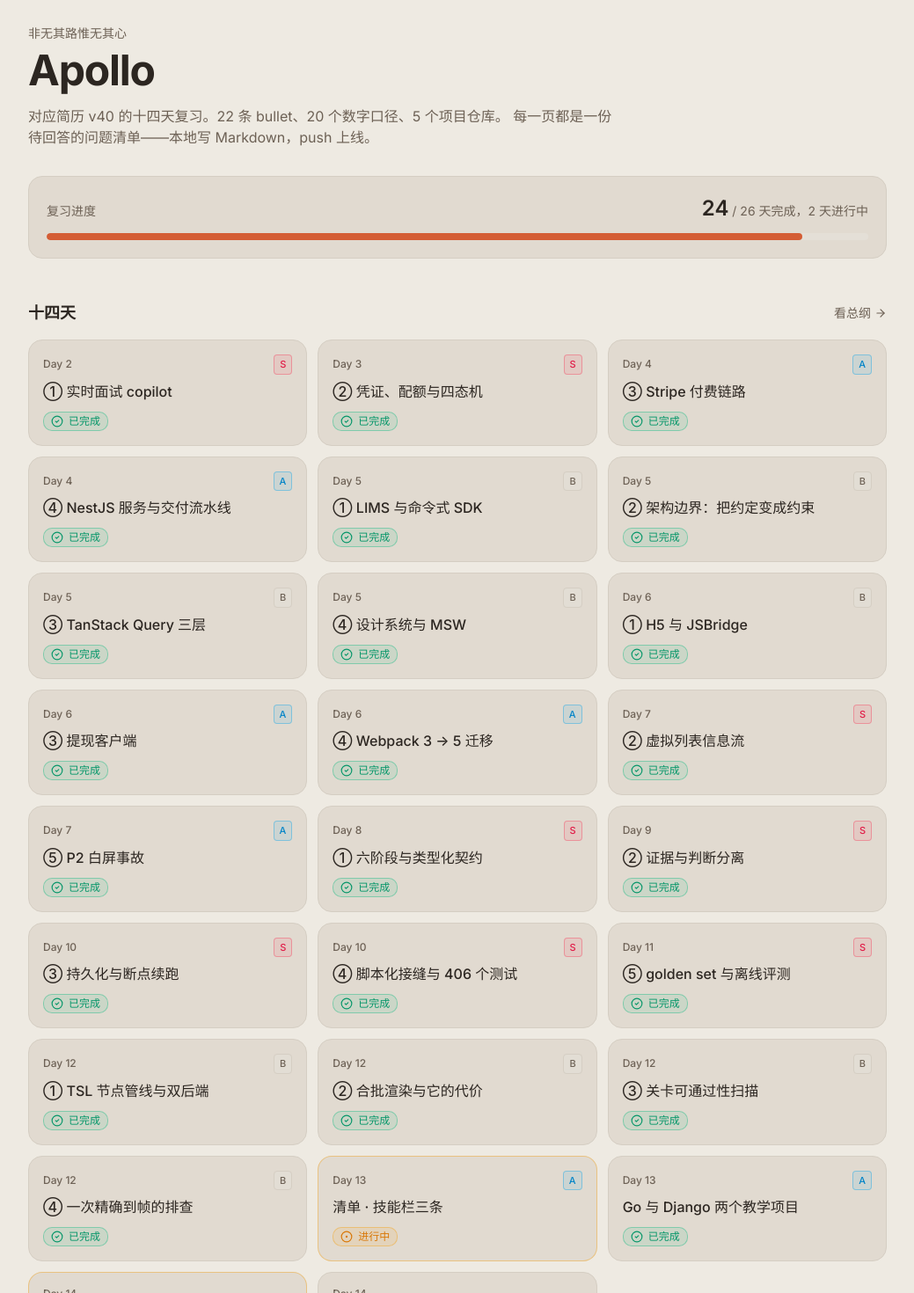
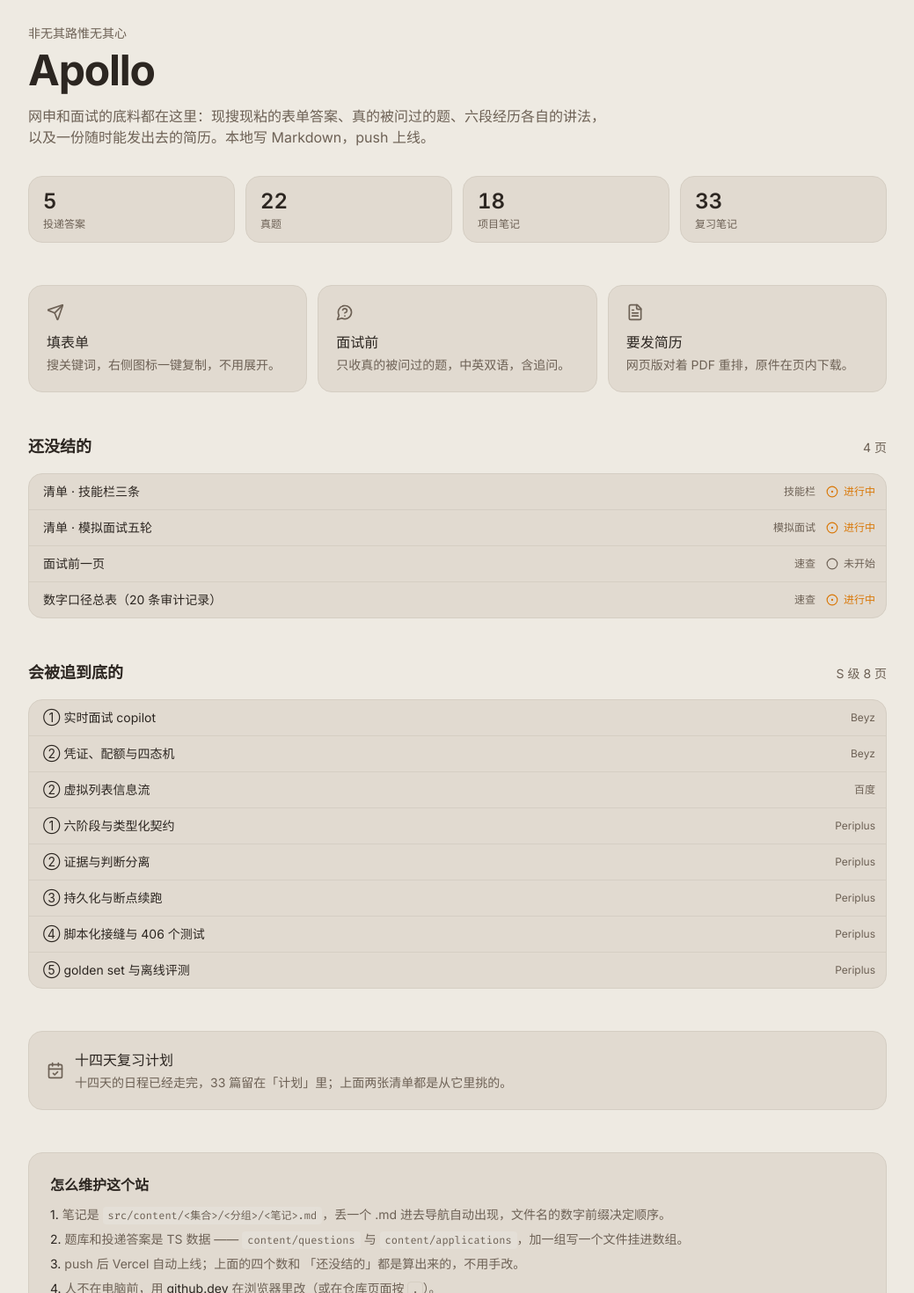
Before and after one commit to Fzgt/apollo, a React (Vite) app: page / in a window 1280 px wide. Shown: the part 100-1570 px from the top of the page at 88% size, without its empty margins (120-1159 px from the left). Built offline with nearby package versions, Linux system fonts and the light colour scheme.

Commit message:
feat: 首页从复习进度看板改成投递作战台

```diff
--- a/src/pages/HomePage.tsx
+++ b/src/pages/HomePage.tsx
@@ -1,37 +1,81 @@
 import { useMemo } from 'react';
 import { Link } from 'react-router-dom';
 import { motion } from 'framer-motion';
-import { ArrowRight, BookOpen, Calculator, Github, ListChecks } from 'lucide-react';
+import {
+  ArrowRight,
+  CalendarCheck,
+  FileText,
+  Github,
+  MessageCircleQuestion,
+  Send,
+} from 'lucide-react';
 import { SiteFooter } from '@/components/layout/SiteFooter';
 import { StatusBadge } from '@/components/notes/StatusBadge';
-import { STATUS_META } from '@/components/notes/status';
-import { allNotes, dayNotes, noteSections } from '@/content/notes';
+import { answerCount } from '@/content/applications';
+import { allLibraryNotes } from '@/content/library';
+import { allNotes } from '@/content/notes';
+import { questionCount } from '@/content/questions';
 import { REPO_DEV_URL, REPO_URL, SITE_NAME, SITE_TAGLINE } from '@/content/site';
-import { cn } from '@/lib/utils';
-
-const LEVEL_TONE: Record<string, string> = {
-  S: 'border-rose-500/40 bg-rose-500/10 text-rose-600 dark:text-rose-400',
-  A: 'border-sky-500/40 bg-sky-500/10 text-sky-600 dark:text-sky-400',
-  B: 'border-border bg-muted/50 text-muted-foreground',
-};
 
 function noteHref(sectionId: string, itemId: string) {
   return `/docs?section=${encodeURIComponent(sectionId)}&item=${encodeURIComponent(itemId)}`;
 }
 
+function stripDayPrefix(title: string) {
+  return title.replace(/^Day \d+ · /, '');
+}
+
+/** 一行式条目：左侧竖线 + 向右淡出的底色 + 跟着指针推 3px，和题库/投递一套手法 */
+function RowLink({
+  to,
+  title,
+  meta,
+  right,
+}: {
+  to: string;
+  title: string;
+  meta?: string;
+  right?: React.ReactNode;
+}) {
+  return (
+    <motion.div
+      whileHover={{ x: 3 }}
+      transition={{ type: 'spring', stiffness: 420, damping: 34 }}
+      className="group relative border-b border-border last:border-b-0"
+    >
+      <Link
+        to={to}
+        className="relative flex items-center gap-3 overflow-hidden py-2 pl-4 pr-3 outline-none focus-visible:ring-2 focus-visible:ring-inset focus-visible:ring-ring"
+      >
+        <span className="absolute inset-y-1.5 left-0 w-0.5 rounded-full bg-primary opacity-0 transition-opacity duration-200 group-hover:opacity-100" />
+        <span className="pointer-events-none absolute inset-0 bg-gradient-to-r from-primary/[0.055] to-transparent opacity-0 transition-opacity duration-300 group-hover:opacity-100" />
+        <span className="relative min-w-0 flex-1 truncate text-sm leading-6 text-foreground transition-colors group-hover:text-primary">
+          {title}
+        </span>
+        {meta && (
+          <span className="relative hidden shrink-0 text-xs text-muted-foreground sm:inline">
+            {meta}
+          </span>
+        )}
+        {right}
+      </Link>
+    </motion.div>
+  );
+}
+
 export default function HomePage() {
-  const progress = useMemo(() => {
-    const done = dayNotes.filter((note) => note.status === 'done').length;
-    const doing = dayNotes.filter((note) => note.status === 'doing').length;
-    return {
-      done,
-      doing,
-      total: dayNotes.length,
-      percent: dayNotes.length ? Math.round((done / dayNotes.length) * 100) : 0,
-    };
-  }, []);
+  /** 十四天已经跑完，这里要的是「还欠什么」，不是进度条 */
+  const open = useMemo(() => allNotes.filter((note) => note.status !== 'done'), []);
 
-  const cheatsheet = noteSections.find((section) => section.id === 'cheatsheet');
+  /** S 级＝面试里最可能被追到底的几页 */
+  const critical = useMemo(() => allNotes.filter((note) => note.level === 'S'), []);
+
+  const stats = [
+    { label: '投递答案', value: answerCount, href: '/apply' },
+    { label: '真题', value: questionCount, href: '/questions' },
+    { label: '项目笔记', value: allLibraryNotes.length, href: '/library' },
+    { label: '复习笔记', value: allNotes.length, href: '/docs' },
+  ];
 
   return (
     <div className="min-h-screen bg-background">
@@ -48,148 +92,148 @@
               {SITE_NAME}
             </h1>
             <p className="mt-4 max-w-2xl text-muted-foreground">
-              对应简历 v40 的十四天复习。22 条 bullet、20 个数字口径、5 个项目仓库。
-              每一页都是一份待回答的问题清单——本地写 Markdown，push 上线。
+              网申和面试的底料都在这里：现搜现粘的表单答案、真的被问过的题、六段经历各自的讲法，
+              以及一份随时能发出去的简历。本地写 Markdown，push 上线。
             </p>
 
-            {/* 进度 */}
-            <div className="mt-8 rounded-xl border border-border bg-card p-5">
-              <div className="flex flex-wrap items-baseline justify-between gap-2">
-                <span className="text-sm text-muted-foreground">复习进度</span>
-                <span className="text-sm text-muted-foreground">
-                  <span className="text-2xl font-semibold text-foreground">{progress.done}</span>
-                  {' / '}
-                  {progress.total} 天完成
-                  {progress.doing > 0 && `，${progress.doing} 天进行中`}
-                </span>
-              </div>
-              <div className="mt-3 h-2 overflow-hidden rounded-full bg-muted">
-                <motion.div
-                  className="h-full rounded-full bg-primary"
-                  initial={{ width: 0 }}
-                  animate={{ width: `${progress.percent}%` }}
-                  transition={{ duration: 0.6, ease: 'easeOut' }}
-                />
-              </div>
+            {/* 库存：从内容层直接算，加一篇就变一个数 */}
+            <div className="mt-8 grid grid-cols-2 gap-3 sm:grid-cols-4">
+              {stats.map((stat) => (
+                <Link
+                  key={stat.label}
+                  to={stat.href}
+                  className="rounded-xl border border-border bg-card px-4 py-3 transition-colors hover:bg-muted/50"
+                >
+                  <div className="text-2xl font-semibold tabular-nums text-foreground">
+                    {stat.value}
+                  </div>
+                  <div className="mt-0.5 text-xs text-muted-foreground">{stat.label}</div>
+                </Link>
+              ))}
             </div>
           </motion.header>
 
-          {/* 十四天 */}
+          {/* 今天要用的 */}
+          <section className="mt-12 grid gap-3 sm:grid-cols-3">
+            <Link
+              to="/apply"
+              className="group rounded-xl border border-border bg-card p-5 transition-colors hover:bg-muted/50"
+            >
+              <Send className="h-5 w-5 text-muted-foreground" />
+              <h3 className="mt-3 flex items-center gap-1 font-medium text-foreground">
+                填表单
+                <ArrowRight className="h-3.5 w-3.5 opacity-0 transition-opacity group-hover:opacity-100" />
+              </h3>
+              <p className="mt-1 text-sm text-muted-foreground">
+                搜关键词，右侧图标一键复制，不用展开。
+              </p>
+            </Link>
+            <Link
+              to="/questions"
+              className="group rounded-xl border border-border bg-card p-5 transition-colors hover:bg-muted/50"
+            >
+              <MessageCircleQuestion className="h-5 w-5 text-muted-foreground" />
+              <h3 className="mt-3 flex items-center gap-1 font-medium text-foreground">
+                面试前
+                <ArrowRight className="h-3.5 w-3.5 opacity-0 transition-opacity group-hover:opacity-100" />
+              </h3>
+              <p className="mt-1 text-sm text-muted-foreground">
+                只收真的被问过的题，中英双语，含追问。
+              </p>
+            </Link>
+            <Link
+              to="/resume"
+              className="group rounded-xl border border-border bg-card p-5 transition-colors hover:bg-muted/50"
+            >
+              <FileText className="h-5 w-5 text-muted-foreground" />
+              <h3 className="mt-3 flex items-center gap-1 font-medium text-foreground">
+                要发简历
+                <ArrowRight className="h-3.5 w-3.5 opacity-0 transition-opacity group-hover:opacity-100" />
+              </h3>
+              <p className="mt-1 text-sm text-muted-foreground">
+                网页版对着 PDF 重排，原件在页内下载。
+              </p>
+            </Link>
+          </section>
+
+          {/* 还没结的 */}
+          {open.length > 0 && (
+            <section className="mt-12">
+              <div className="mb-4 flex items-baseline justify-between gap-2">
+                <h2 className="text-lg font-semibold text-foreground">还没结的</h2>
+                <span className="text-sm text-muted-foreground">{open.length} 页</span>
+              </div>
+              <div className="overflow-hidden rounded-xl border border-border bg-card">
+                {open.map((note) => (
+                  <RowLink
+                    key={`${note.sectionId}-${note.itemId}`}
+                    to={noteHref(note.sectionId, note.itemId)}
+                    title={stripDayPrefix(note.title)}
+                    meta={note.section}
+                    right={
+                      <StatusBadge status={note.status} className="relative shrink-0 border-0 bg-transparent px-0" />
+                    }
+                  />
+                ))}
+              </div>
+            </section>
+          )}
+
+          {/* S 级 */}
           <section className="mt-12">
-            <div className="mb-4 flex items-center justify-between">
-              <h2 className="text-lg font-semibold text-foreground">十四天</h2>
-              <Link
-                to="/docs?section=overview&item=plan"
-                className="flex items-center gap-1 text-sm text-muted-foreground transition-colors hover:text-foreground"
-              >
-                看总纲
-                <ArrowRight className="h-3.5 w-3.5" />
-              </Link>
+            <div className="mb-4 flex items-baseline justify-between gap-2">
+              <h2 className="text-lg font-semibold text-foreground">会被追到底的</h2>
+              <span className="text-sm text-muted-foreground">S 级 {critical.length} 页</span>
             </div>
-
-            <div className="grid gap-3 sm:grid-cols-2 lg:grid-cols-3">
-              {dayNotes.map((note, index) => (
-                <motion.div
+            <div className="overflow-hidden rounded-xl border border-border bg-card">
+              {critical.map((note) => (
+                <RowLink
                   key={`${note.sectionId}-${note.itemId}`}
-                  initial={{ opacity: 0, y: 8 }}
-                  animate={{ opacity: 1, y: 0 }}
-                  transition={{ duration: 0.3, delay: Math.min(index * 0.03, 0.3) }}
-                >
-                  <Link
-                    to={noteHref(note.sectionId, note.itemId)}
-                    className={cn(
-                      'group flex h-full flex-col rounded-xl border bg-card p-4 transition-colors hover:bg-muted/50',
-                      note.status === 'doing' ? 'border-amber-500/40' : 'border-border'
-                    )}
-                  >
-                    <div className="mb-2 flex items-center justify-between gap-2">
-                      <span className="text-xs font-medium text-muted-foreground">
-                        Day {note.day}
-                      </span>
-                      {note.level && note.level !== '—' && (
-                        <span
-                          className={cn(
-                            'rounded border px-1.5 py-0.5 text-[11px] font-medium',
-                            LEVEL_TONE[note.level] ?? LEVEL_TONE.B
-                          )}
-                        >
-                          {note.level}
-                        </span>
-                      )}
-                    </div>
-                    <span className="flex-1 font-medium leading-snug text-foreground">
-                      {note.title.replace(/^Day \d+ · /, '')}
-                    </span>
-                    <div className="mt-3 flex items-center justify-between">
-                      <StatusBadge status={note.status} />
-                      <ArrowRight className="h-4 w-4 text-muted-foreground opacity-0 transition-opacity group-hover:opacity-100" />
-                    </div>
-                  </Link>
-                </motion.div>
+                  to={noteHref(note.sectionId, note.itemId)}
+                  title={stripDayPrefix(note.title)}
+                  meta={note.section}
+                />
               ))}
             </div>
           </section>
 
-          {/* 快捷入口 */}
-          <section className="mt-12 grid gap-3 sm:grid-cols-3">
+          {/* 十四天存档 */}
+          <section className="mt-12">
             <Link
-              to="/docs?section=numbers&item=day01"
-              className="group rounded-xl border border-border bg-card p-5 transition-colors hover:bg-muted/50"
+              to="/docs?section=overview&item=plan"
+              className="group flex items-center gap-3 rounded-xl border border-border bg-card p-5 transition-colors hover:bg-muted/50"
             >
-              <Calculator className="h-5 w-5 text-muted-foreground" />
-              <h3 className="mt-3 font-medium text-foreground">数字口径审计</h3>
-              <p className="mt-1 text-sm text-muted-foreground">
-                20 个数字，逐个回答「你怎么测的」。答不住就改到 v41。
-              </p>
-            </Link>
-            <Link
-              to="/docs?section=overview&item=standards"
-              className="group rounded-xl border border-border bg-card p-5 transition-colors hover:bg-muted/50"
-            >
-              <ListChecks className="h-5 w-5 text-muted-foreground" />
-              <h3 className="mt-3 font-medium text-foreground">每日产出标准</h3>
-              <p className="mt-1 text-sm text-muted-foreground">
-                四项产出、讲述链路、完成标准。判断一天算不算过。
-              </p>
-            </Link>
-            <Link
-              to={
-                cheatsheet?.items[0]
-                  ? noteHref(cheatsheet.id, cheatsheet.items[0].itemId)
-                  : '/docs'
-              }
-              className="group rounded-xl border border-border bg-card p-5 transition-colors hover:bg-muted/50"
-            >
-              <BookOpen className="h-5 w-5 text-muted-foreground" />
-              <h3 className="mt-3 font-medium text-foreground">速查</h3>
-              <p className="mt-1 text-sm text-muted-foreground">
-                幂等四实现、跨项目追问、面试前一页。
-              </p>
+              <CalendarCheck className="h-5 w-5 shrink-0 text-muted-foreground" />
+              <div className="min-w-0 flex-1">
+                <h3 className="font-medium text-foreground">十四天复习计划</h3>
+                <p className="mt-1 text-sm text-muted-foreground">
+                  十四天的日程已经走完，{allNotes.length} 篇留在「计划」里；上面两张清单都是从它里挑的。
+                </p>
+              </div>
+              <ArrowRight className="h-4 w-4 shrink-0 text-muted-foreground opacity-0 transition-opacity group-hover:opacity-100" />
             </Link>
           </section>
 
-          {/* 怎么用 */}
+          {/* 怎么维护 */}
           <section className="mb-20 mt-12 rounded-xl border border-border bg-card p-6">
             <h2 className="font-semibold text-foreground">怎么维护这个站</h2>
             <ol className="mt-3 space-y-2 text-sm text-muted-foreground">
               <li>
-                <span className="text-foreground">1.</span> 本地编辑{' '}
+                <span className="text-foreground">1.</span> 笔记是{' '}
                 <code className="rounded bg-muted px-1.5 py-0.5 text-xs">
-                  src/content/notes/&lt;分组&gt;/&lt;笔记&gt;.md
+                  src/content/&lt;集合&gt;/&lt;分组&gt;/&lt;笔记&gt;.md
                 </code>
-                ，push 后 Cloudflare 自动上线。
+                ，丢一个 .md 进去导航自动出现，文件名的数字前缀决定顺序。
               </li>
               <li>
-                <span className="text-foreground">2.</span> 新增一页＝丢一个 .md
-                进对应目录，导航自动出现；文件名的数字前缀决定顺序。
+                <span className="text-foreground">2.</span> 题库和投递答案是 TS 数据 ——{' '}
+                <code className="rounded bg-muted px-1.5 py-0.5 text-xs">content/questions</code> 与{' '}
+                <code className="rounded bg-muted px-1.5 py-0.5 text-xs">content/applications</code>
+                ，加一组写一个文件挂进数组。
               </li>
               <li>
-                <span className="text-foreground">3.</span> 改 frontmatter 里的{' '}
-                <code className="rounded bg-muted px-1.5 py-0.5 text-xs">status</code>（
-                {Object.entries(STATUS_META)
-                  .map(([key, meta]) => `${key}=${meta.label}`)
-                  .join(' · ')}
-                ），上面的进度条跟着动。
+                <span className="text-foreground">3.</span> push 后 Vercel 自动上线；上面的四个数和
+                「还没结的」都是算出来的，不用手改。
               </li>
               <li>
                 <span className="text-foreground">4.</span> 人不在电脑前，用{' '}
@@ -201,7 +245,8 @@
                 >
                   github.dev
                 </a>{' '}
-                在浏览器里改（或在仓库页面按 <kbd className="rounded border border-border px-1 text-xs">.</kbd>）。
+                在浏览器里改（或在仓库页面按{' '}
+                <kbd className="rounded border border-border px-1 text-xs">.</kbd>）。
               </li>
             </ol>
             <a
@@ -212,7 +257,6 @@
             >
               <Github className="h-4 w-4" />
               仓库：{REPO_URL.replace('https://github.com/', '')}
-              <span className="text-xs">· 共 {allNotes.length} 篇</span>
             </a>
           </section>
         </div>
```
